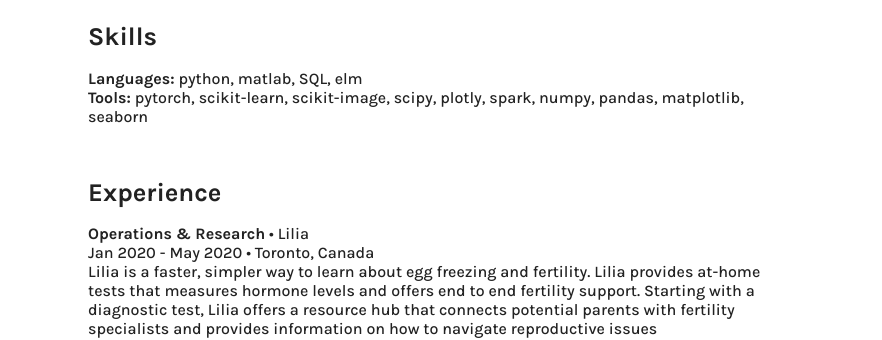
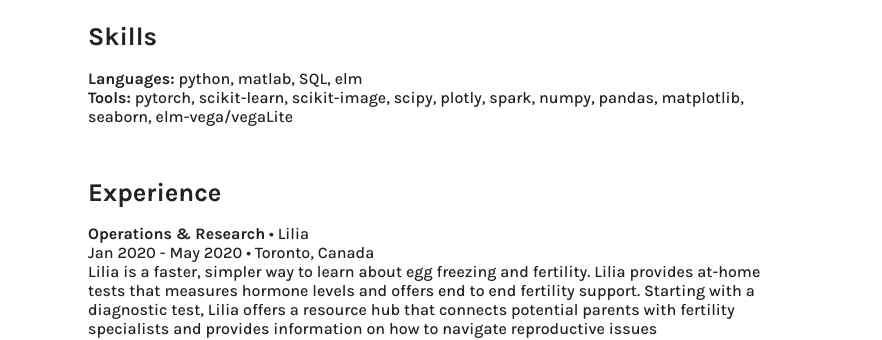
Before and after one commit to ayliahfani/ayliahfani.github.io, a Jekyll site: the page built from content/cv.md, in a window 1280 px wide. Shown: the part 535-875 px from the top of the page, without its empty margins (198-1080 px from the left). Built offline with Jekyll 4.4.1, drawn with Linux system fonts in a browser that asks for light colours.

Commit message:
Update cv.md

```diff
--- a/content/cv.md
+++ b/content/cv.md
@@ -24,7 +24,7 @@
 # Skills
 **Languages:** python, matlab, SQL, elm
 <br>
-**Tools:** pytorch, scikit-learn, scikit-image, scipy, plotly, spark, numpy, pandas, matplotlib, seaborn
+**Tools:** pytorch, scikit-learn, scikit-image, scipy, plotly, spark, numpy, pandas, matplotlib, seaborn, elm-vega/vegaLite
 
 <br>
 
```
